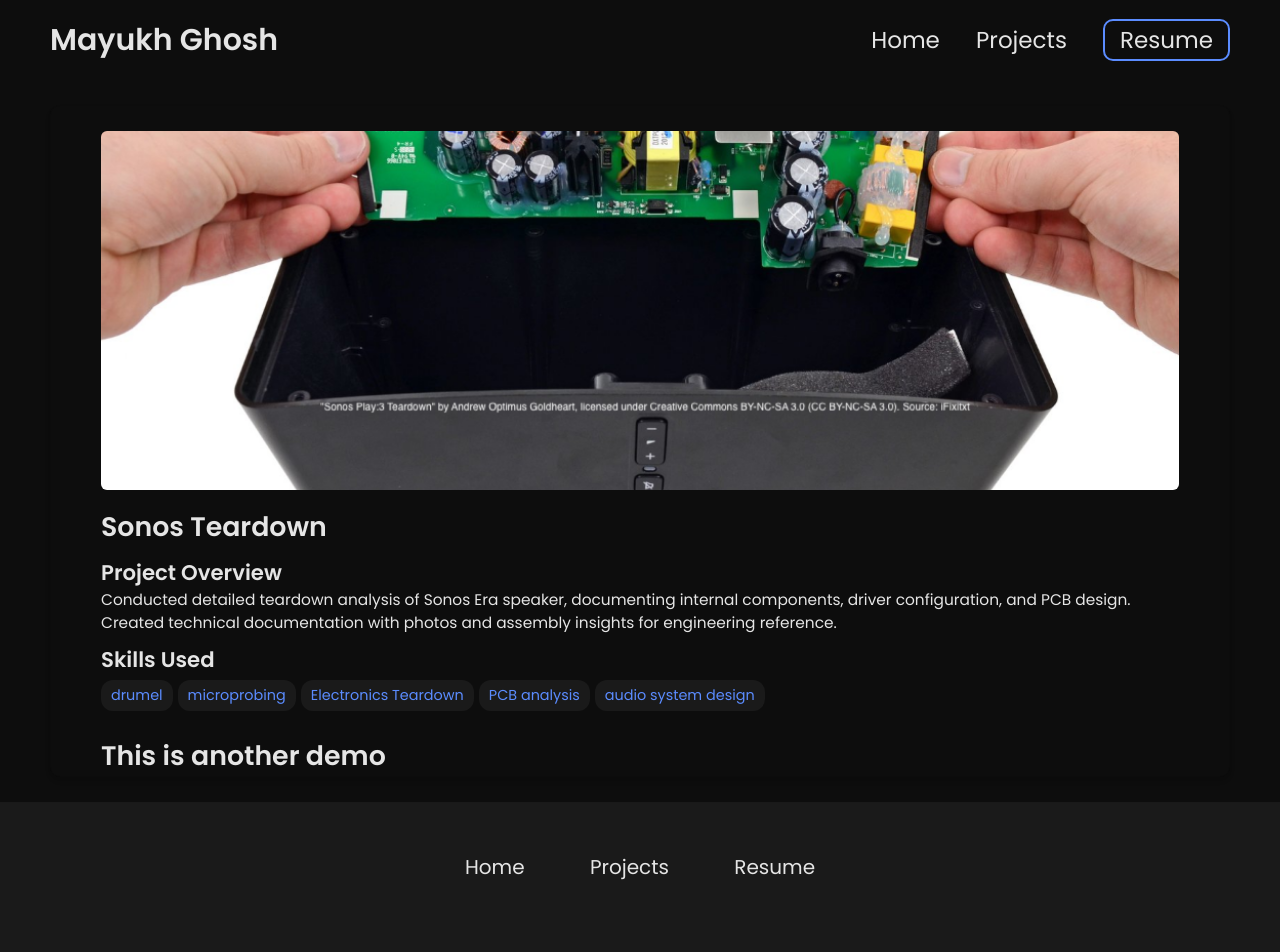
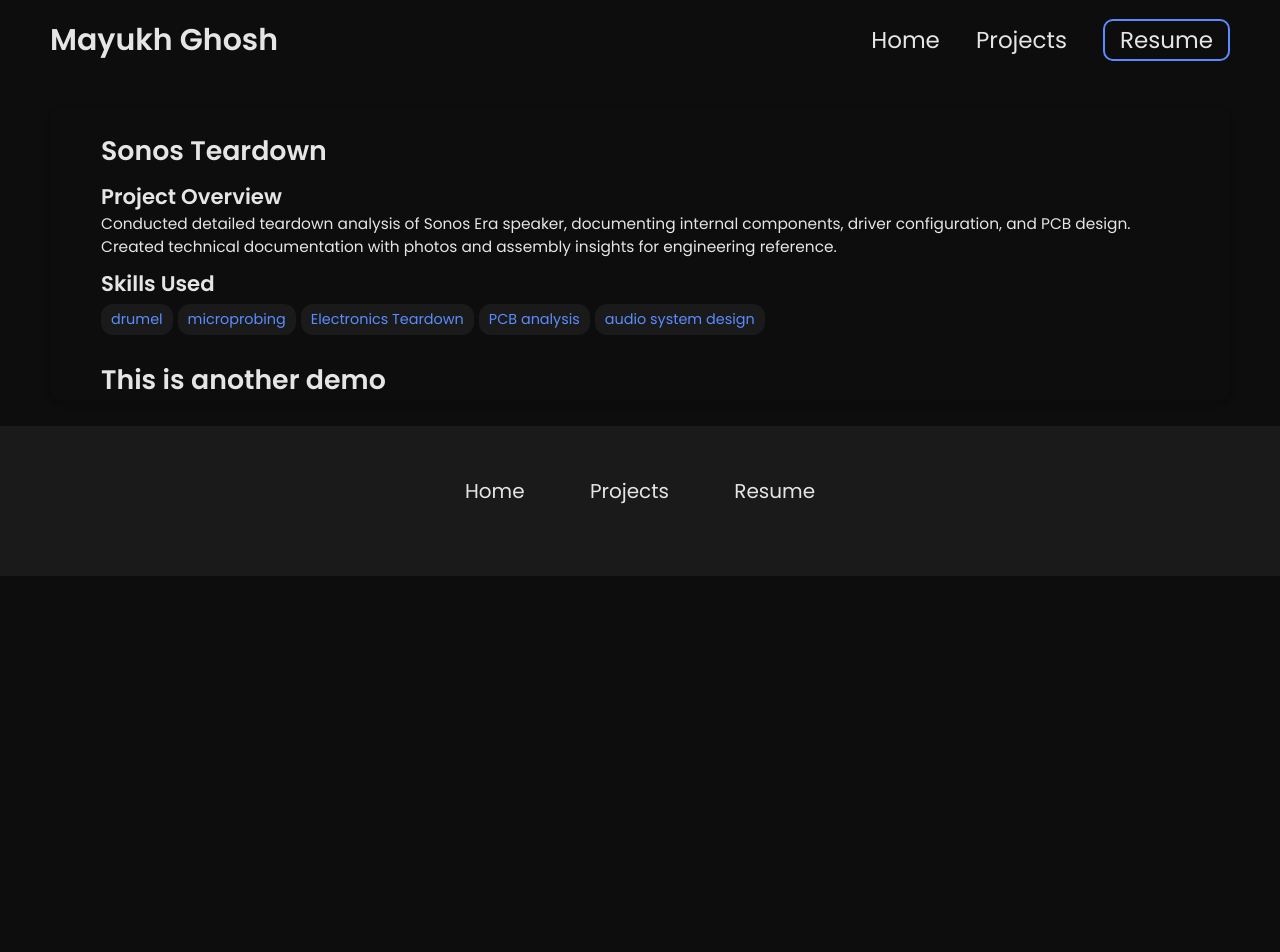
Before and after one commit to AscendedSky/AscendedSky.github.io, a Jekyll site: the page built from _projects/sonos-teardown/index.md, in a window 1280 px wide. Built offline with Jekyll 4.4.1, drawn with Linux system fonts in a browser that asks for light colours; after the commit the page ends 900 px from its top, so only the background shows below that.

Commit message:
Update post.html

```diff
--- a/_layouts/post.html
+++ b/_layouts/post.html
@@ -8,7 +8,7 @@ layout: wrapper
 
         {% assign folder_path = page.path | split: "/" | slice: 0, 2 | join: "/" %}
         {% assign image_path = "/" | append: folder_path | append: page['main-image'] %}
-        <img src="{{ image_path }}" alt="{{ page.title }} image">
+
 
         <div class="title-header">
             <h1>{{page.title}}</h1>
```
